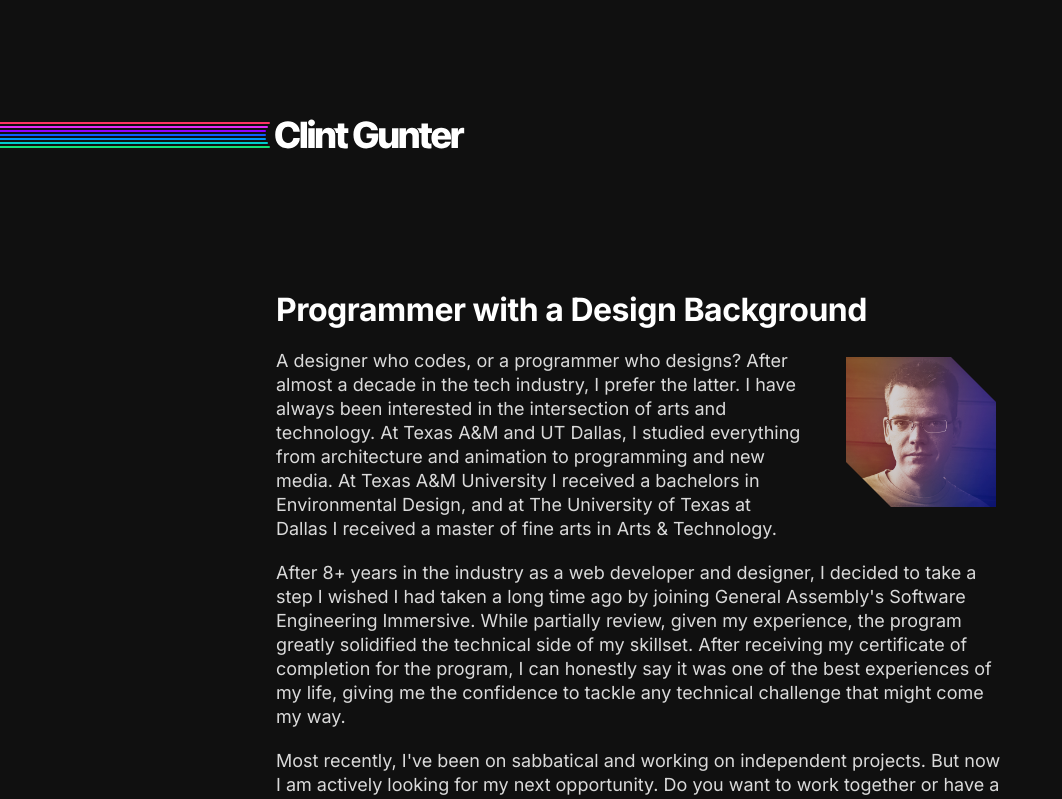
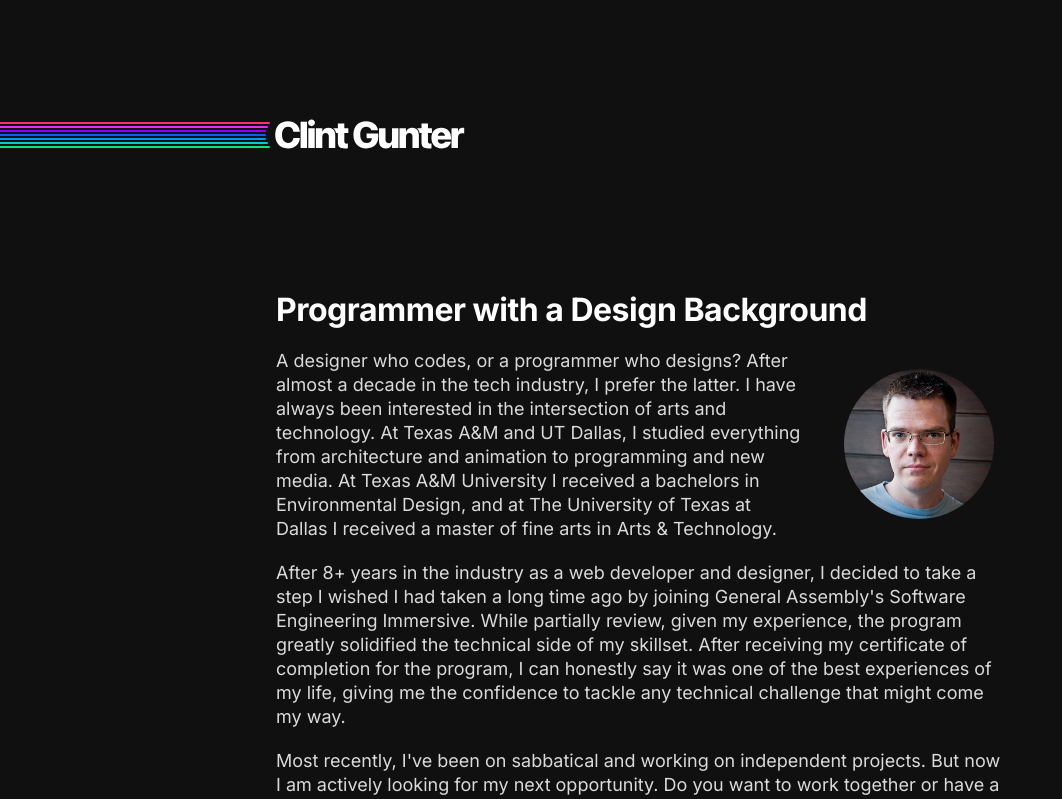
Before and after one commit to futureclint/clint, a React (Create React App) app: page / in a window 1280 px wide. Shown: the top 799 px of the page, without its empty margins (0-1062 px from the left). Built offline with nearby package versions, Linux system fonts and the light colour scheme.

Commit message:
Reverted to normal headshot image, adjusted image style to be rounded, adjusted image spacing

```diff
--- a/src/components/About.jsx
+++ b/src/components/About.jsx
@@ -1,5 +1,5 @@
 import { Link } from 'react-router-dom';
-import headshot from '../images/clint-gunter-headshot-color.jpg';
+import headshot from '../images/clint-gunter-headshot.jpg';
 
 function About() {
   return (
--- a/src/css/app.css
+++ b/src/css/app.css
@@ -275,9 +275,8 @@ img.headshot {
   display: block;
   float: right;
   width: 150px;
-  margin: 8px 8px 20px 40px;
-  clip-path: polygon(0 0, 0 70%, 30% 100%, 100% 100%, 100% 30%, 70% 0);
-  opacity: 85%;
+  margin: 20px 10px 20px 40px;
+  border-radius: 50%;
 }
 @media (max-width: 390px) {
   img.headshot {
--- a/src/scss/_about.scss
+++ b/src/scss/_about.scss
@@ -6,12 +6,11 @@ img.headshot {
   display: block;
   float: right;
   width: 150px;
-  margin: 8px 8px 20px 40px; // spacing for text flow
-  clip-path: polygon(0 0, 0 70%, 30% 100%, 100% 100%, 100% 30%, 70% 0);
-  opacity: 85%;
+  margin: 20px 10px 20px 40px; // spacing for text flow
+  border-radius: 50%; // create rounded image
 
   @include width-xs {
     float: none;
-    margin: 0 auto 20px auto; // spacing for centering, retains bottom margin
+    margin: 0 auto 20px auto; // spacing for text flow, mobile centering, retains bottom margin
   }
 }
```
